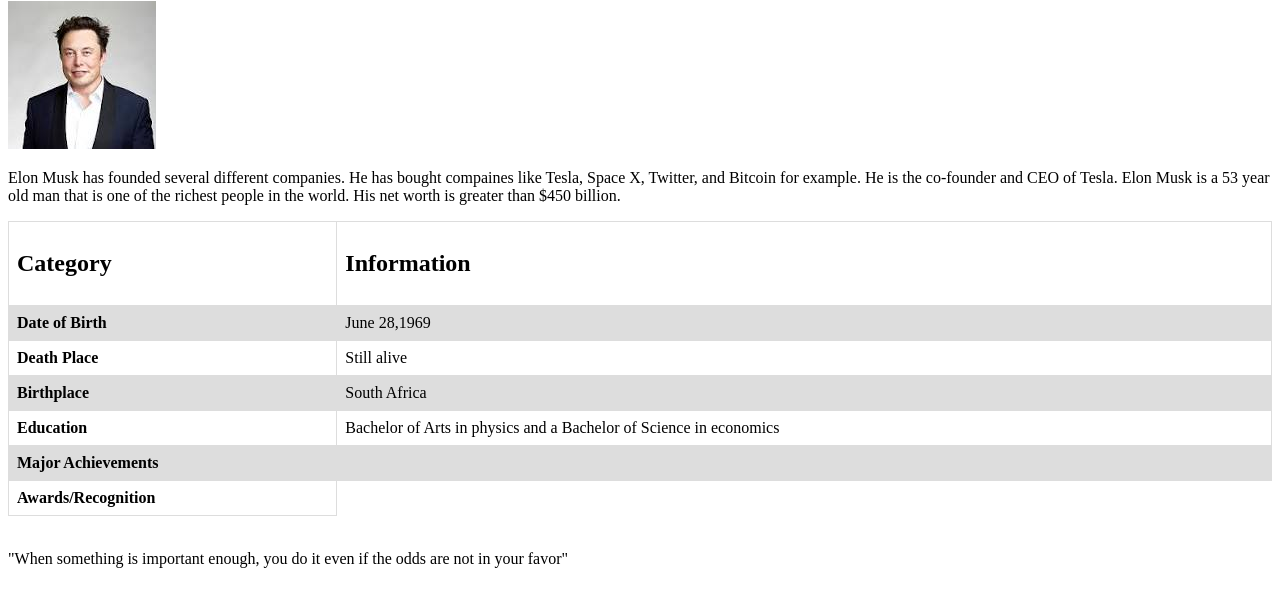
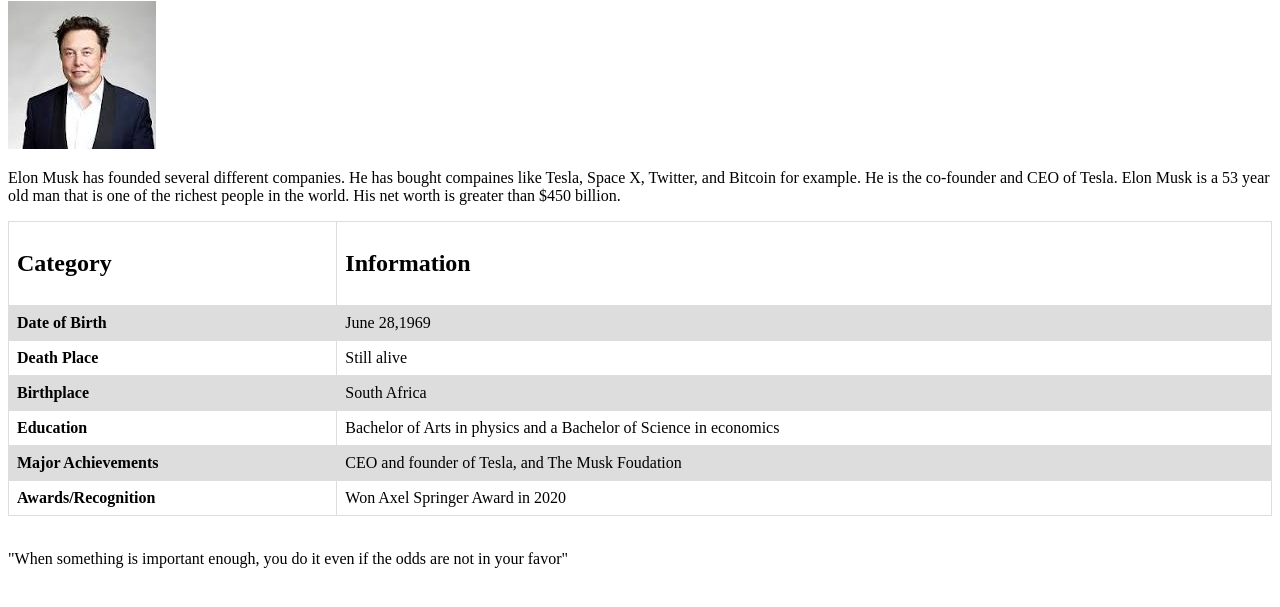
Before and after one commit to Atlantic-County-Institute-of-Technology/people-in-tech-vela0474, a plain HTML site: page index.html in a window 1280 px wide. Shown: the part 79-686 px from the top of the page. Drawn offline with Linux system fonts and the light colour scheme.

Commit message:
The table still works and I just have to add link.

```diff
--- a/index.html
+++ b/index.html
@@ -27,12 +27,12 @@
             <tr><th>Education</th>
             <td>Bachelor of Arts in physics and a Bachelor of Science in economics</td>
             <tr><th>Major Achievements</th>
-            <td></td>
-            <tr><th>Awards/Recognition</th></tr>
+            <td>CEO and founder of Tesla, and The Musk Foudation</td>
+            <tr><th>Awards/Recognition</th>
+            <td> Won Axel Springer Award in 2020</td>
         </tr>
     </table>
     <br>
     <p>"When something is important enough, you do it even if the odds are not in your favor"</p>
-
 </body>
 </html>
```
